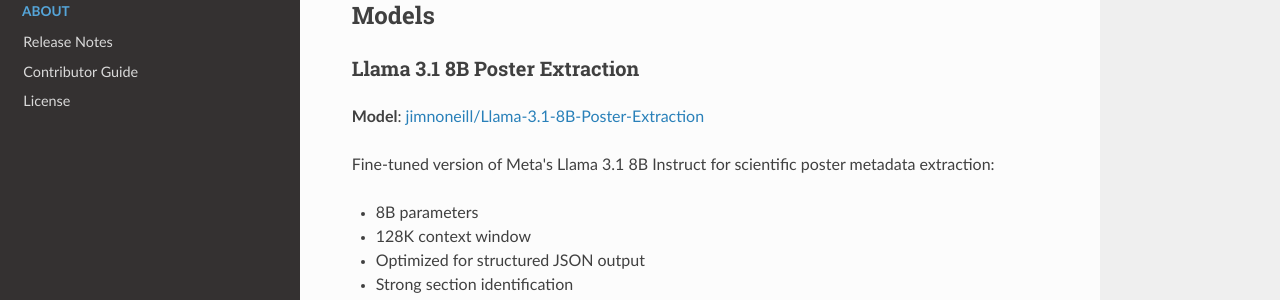
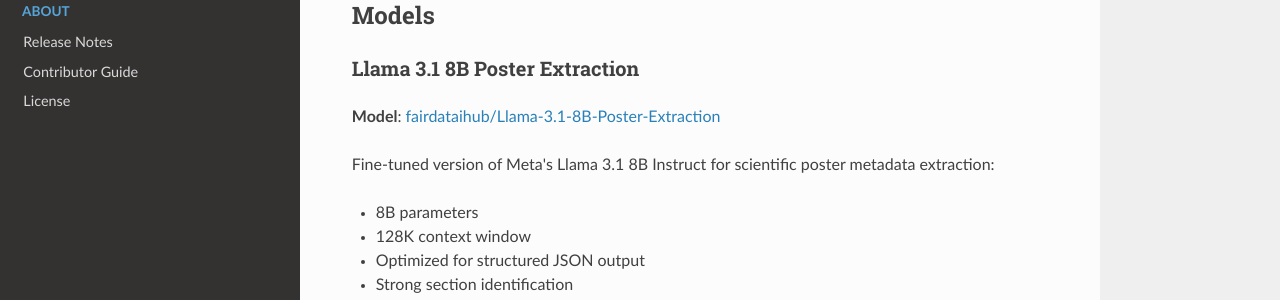
Before and after one commit to fairdataihub/poster2json, an MkDocs documentation site: the page built from docs/architecture.md, in a window 1280 px wide and 900 px high, scrolled down 310 px. Shown: the part 151-451 px from the top of the window. Built offline with MkDocs 1.6.1, drawn with Linux system fonts in a browser that asks for light colours; nearby versions of some CDN libraries; some of the changed text lies outside the part shown.

Commit message:
Update model ID from jimnoneill to fairdataihub HuggingFace org

````diff
--- a/docs/architecture.md
+++ b/docs/architecture.md
@@ -22,7 +22,7 @@
 
 ### Llama 3.1 8B Poster Extraction
 
-**Model**: [jimnoneill/Llama-3.1-8B-Poster-Extraction](https://huggingface.co/jimnoneill/Llama-3.1-8B-Poster-Extraction)
+**Model**: [fairdataihub/Llama-3.1-8B-Poster-Extraction](https://huggingface.co/fairdataihub/Llama-3.1-8B-Poster-Extraction)
 
 Fine-tuned version of Meta's Llama 3.1 8B Instruct for scientific poster metadata extraction:
 
@@ -173,7 +173,7 @@
 ### Model Configuration
 
 ```python
-JSON_MODEL_ID = "jimnoneill/Llama-3.1-8B-Poster-Extraction"
+JSON_MODEL_ID = "fairdataihub/Llama-3.1-8B-Poster-Extraction"
 VISION_MODEL_ID = "Qwen/Qwen2-VL-7B-Instruct"
 MAX_JSON_TOKENS = 18000
 MAX_RETRY_TOKENS = 24000
````
Also changed, not shown: README.md (+1 -1 lines), 1 other file.
